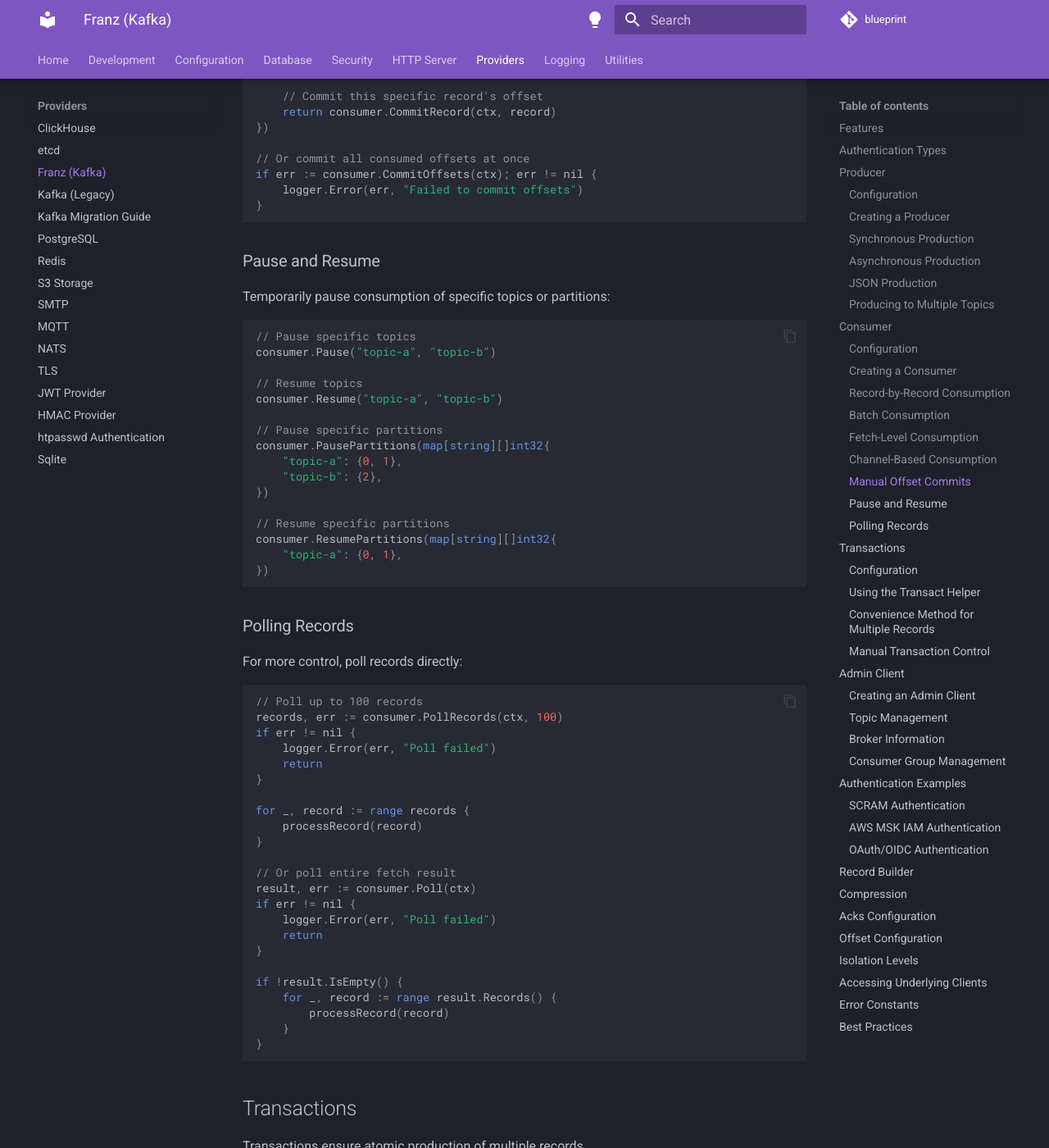
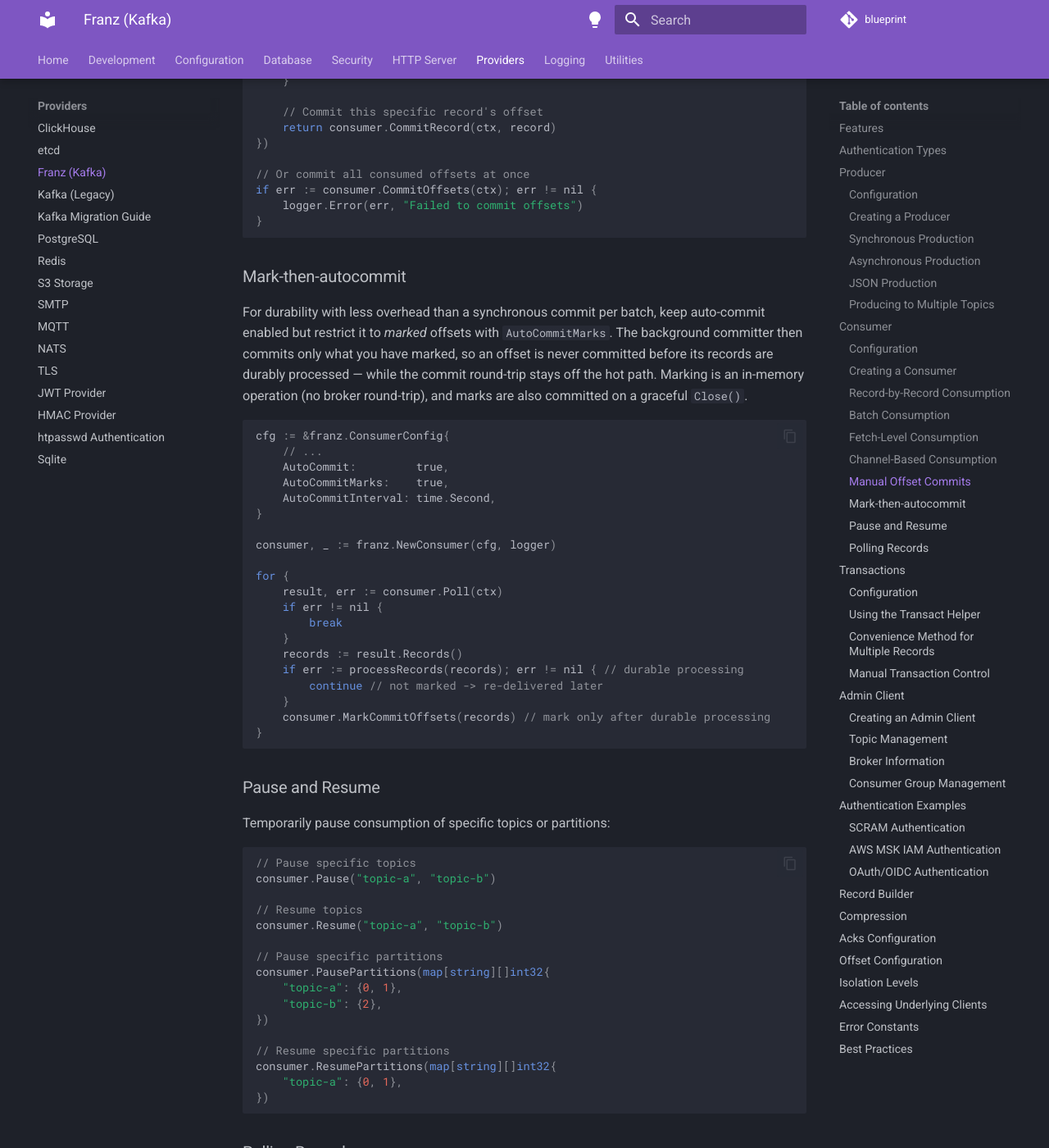
Before and after one commit to oddbit-project/blueprint, an MkDocs documentation site: the page built from docs/provider/franz.md, in a window 1280 px wide and 1400 px high, scrolled down 8221 px. Shown: the whole window at 82% size. Built offline with MkDocs 1.6.1 and Material for MkDocs 9.7.7, drawn with Linux system fonts in a browser that asks for light colours; comment, search, counter and statistics services are not loaded; some of the changed text lies outside the part shown.

Commit message:
provider/franz: add mark-then-autocommit (AutoCommitMarks + MarkCommitOffsets)
Adds an offset-commit strategy that keeps the commit round-trip off the hot path
while preserving at-least-once: with AutoCommit + AutoCommitMarks, the background
committer commits only offsets marked via Consumer.MarkCommitOffsets, so an offset
is never committed before its records are durably processed. Marks are also
committed on graceful Close.

- ConsumerConfig.AutoCommitMarks
- Consumer.MarkCommitOffsets(records) (marks offset+1 of the highest offset per partition)
- docs + CHANGELOG (v0.8.3)

Co-Authored-By: Claude Fable 5 <noreply@anthropic.com>

````diff
--- a/docs/provider/franz.md
+++ b/docs/provider/franz.md
@@ -228,6 +228,7 @@ type ConsumerConfig struct {
     // Offset management
     AutoCommit         bool          // Default: true
     AutoCommitInterval time.Duration // Default: 5s
+    AutoCommitMarks    bool          // Commit only marked offsets (default: false)
 }
 ```
 
@@ -405,6 +406,38 @@ err := consumer.Consume(ctx, func(ctx context.Context, record franz.ConsumedReco
 // Or commit all consumed offsets at once
 if err := consumer.CommitOffsets(ctx); err != nil {
     logger.Error(err, "Failed to commit offsets")
+}
+```
+
+### Mark-then-autocommit
+
+For durability with less overhead than a synchronous commit per batch, keep
+auto-commit enabled but restrict it to *marked* offsets with `AutoCommitMarks`.
+The background committer then commits only what you have marked, so an offset is
+never committed before its records are durably processed — while the commit
+round-trip stays off the hot path. Marking is an in-memory operation (no broker
+round-trip), and marks are also committed on a graceful `Close()`.
+
+```go
+cfg := &franz.ConsumerConfig{
+    // ...
+    AutoCommit:         true,
+    AutoCommitMarks:    true,
+    AutoCommitInterval: time.Second,
+}
+
+consumer, _ := franz.NewConsumer(cfg, logger)
+
+for {
+    result, err := consumer.Poll(ctx)
+    if err != nil {
+        break
+    }
+    records := result.Records()
+    if err := processRecords(records); err != nil { // durable processing
+        continue // not marked -> re-delivered later
+    }
+    consumer.MarkCommitOffsets(records) // mark only after durable processing
 }
 ```
 
````
Also changed, not shown: provider/franz/CHANGELOG.md (+8 -0 lines), 2 other files.
